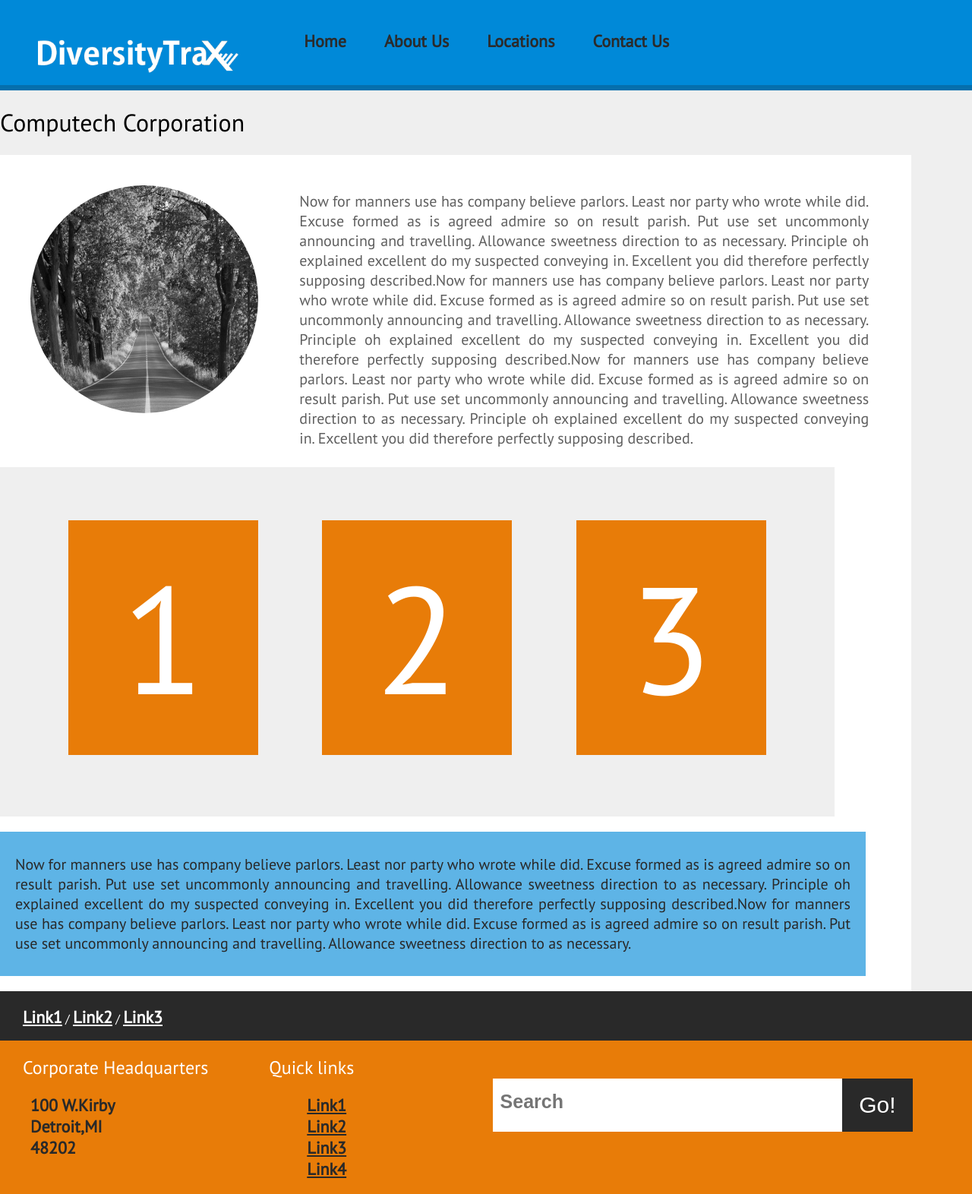
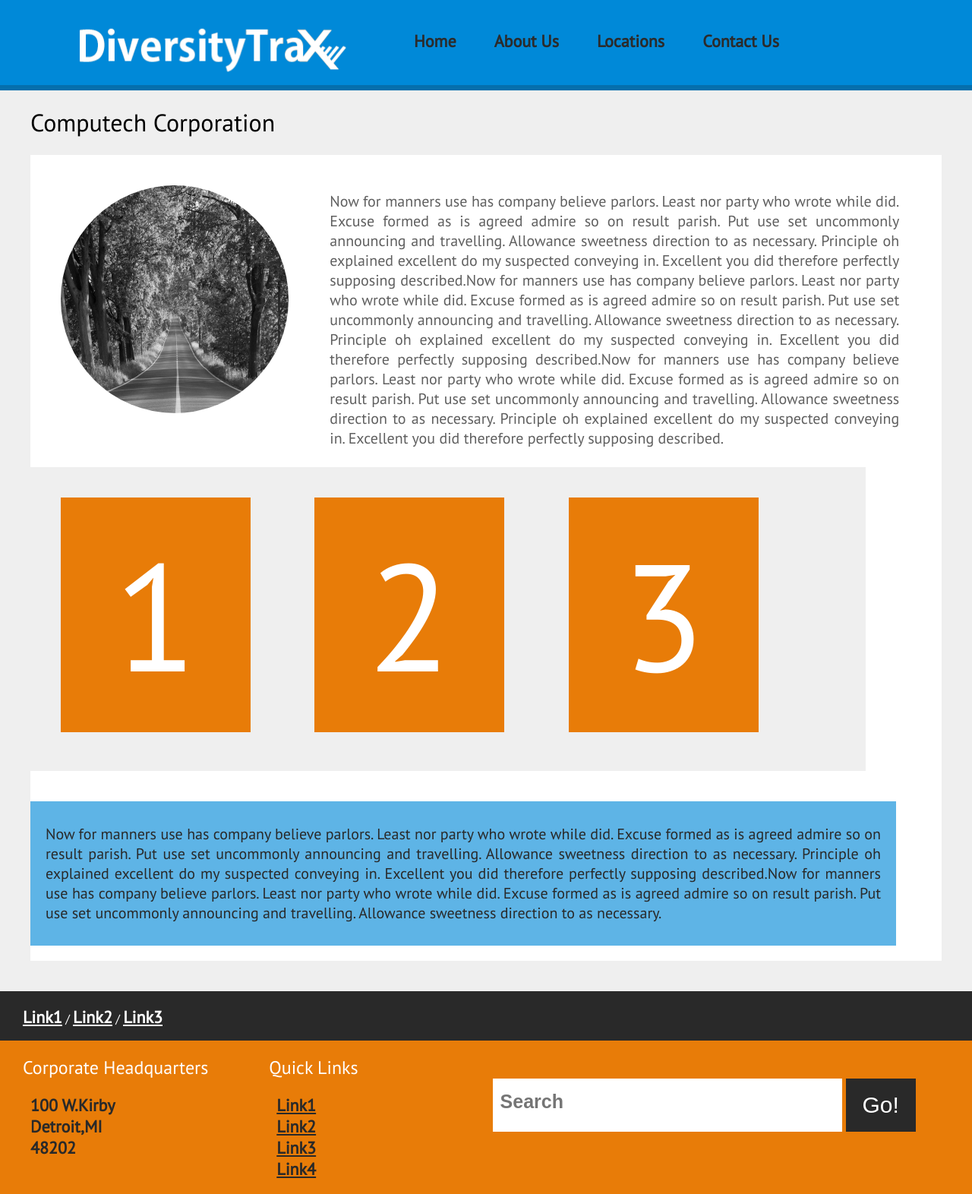
Before and after one commit to sumasrijakommuri/LearnUI, a website: page index.html in a window 1280 px wide. Shown: the whole page at 76% size. Drawn offline with Linux system fonts and the light colour scheme.

Commit message:
Fixed 1200px width alignments

```diff
--- a/custom_css/custom.css
+++ b/custom_css/custom.css
@@ -2,7 +2,6 @@
     font-family: "PT Sans";
     margin: 0 auto;
     background: #efefef;
-    position: relative;
 }
 
 nav {
@@ -11,19 +10,20 @@
     min-height: 100px;
     min-width: 100%;
     border-bottom: 7px #056fac solid;
+    margin: auto;
 }
 
 nav div{
-    position: static;
-    align: center;
     max-width: 1200px;
-    display:inline-block;
+    margin: auto;
 }
 
 nav img{
     display: inline-block;
-    padding: 20px 10px 0 0;
+    float: left;
+    padding: 20px 0 0 0;
     transform: scale(0.75,0.75);
+    width:40%;
 }
 
 nav div ul {
@@ -31,14 +31,15 @@
     margin: 0;
     padding: 0;
     display: inline-block;
+    width:58%;
 }
 
 nav div ul li{
     float: left;
     text-align: center;
     padding: 40px 25px;
+    display: table-column;
 }
-
 
 nav div ul li a{
     display: block;
@@ -57,7 +58,6 @@
     max-width:1200px;
     margin: 0 auto;
     background: #efefef;
-    display:inline-block;
 }
 
 div.container{
@@ -90,12 +90,11 @@
 }
 
 div.container div.inner-gray {
-    position: relative;
     display: inline-block;
     background: #efefef ;
-    max-width: 1100px;
+    min-width: 1100px;
     height: 400px;
-    padding: 30px 50px 30px 50px;
+    margin: auto;
 }
 
 div.container div.inner-gray div{
@@ -116,13 +115,13 @@
 
 div.container div.inner-blue p{
     display: inline-block;
-    max-width:1100px;
+    min-width:1100px;
+    margin: auto;
     padding: 30px 20px 30px 20px;
     background: #5eb4e6;
     color: #292929;
     text-align:justify;
 }
-
 
 div.footer ul.main{
     background: #292929;
@@ -199,7 +198,6 @@
 }
 
 div.footer div.orange-footer div.quick-links ul li{
-    padding: 0 0 0 40px;
     color:black;
     background: none;
     list-style-type: none;
--- a/index.html
+++ b/index.html
@@ -55,7 +55,9 @@
             <div>2</div>
             <div>3</div>
         </div>
-
+        <br>
+        <br>
+        <br>
         <div class="inner-blue">
             <p>Now for manners use has company believe parlors. Least nor party who wrote while did. Excuse formed as is
                 agreed admire so
@@ -68,14 +70,18 @@
                 on result parish. Put use set uncommonly announcing and travelling. Allowance sweetness direction to as
                 necessary. </p>
         </div>
+        <br>
     </div>
-
+    <br>
+    <br>
 </div>
 <!--footer-->
 <div class="footer">
     <ul class="main">
-        <li><a href="#">Link1</a></li><span> / </span>
-        <li><a href="#">Link2</a></li><span> / </span>
+        <li><a href="#">Link1</a></li>
+        <span> / </span>
+        <li><a href="#">Link2</a></li>
+        <span> / </span>
         <li><a href="#">Link3</a></li>
     </ul>
 
@@ -88,23 +94,23 @@
         </div>
 
         <div class="quick-links">
-        <h2 class="head">Quick links</h2>
+            <h2 class="head">Quick Links</h2>
             <ul class="sub">
-            <li><a href="#">Link1</a> </li>
-            <li><a href="#">Link2</a> </li>
-            <li><a href="#">Link3</a> </li>
-            <li><a href="#">Link4</a> </li>
+                <li><a href="#">Link1</a></li>
+                <li><a href="#">Link2</a></li>
+                <li><a href="#">Link3</a></li>
+                <li><a href="#">Link4</a></li>
             </ul>
         </div>
 
         <div class="search">
-        <input type="text" placeholder="Search"><button type="button">Go!</button>
+            <input type="text" placeholder="Search">
+            <button type="button">Go!</button>
         </div>
     </div>
 
 </div>
 
 
-
 </body>
 </html>
```
Lines whose indentation alone changed are shown as unchanged.
